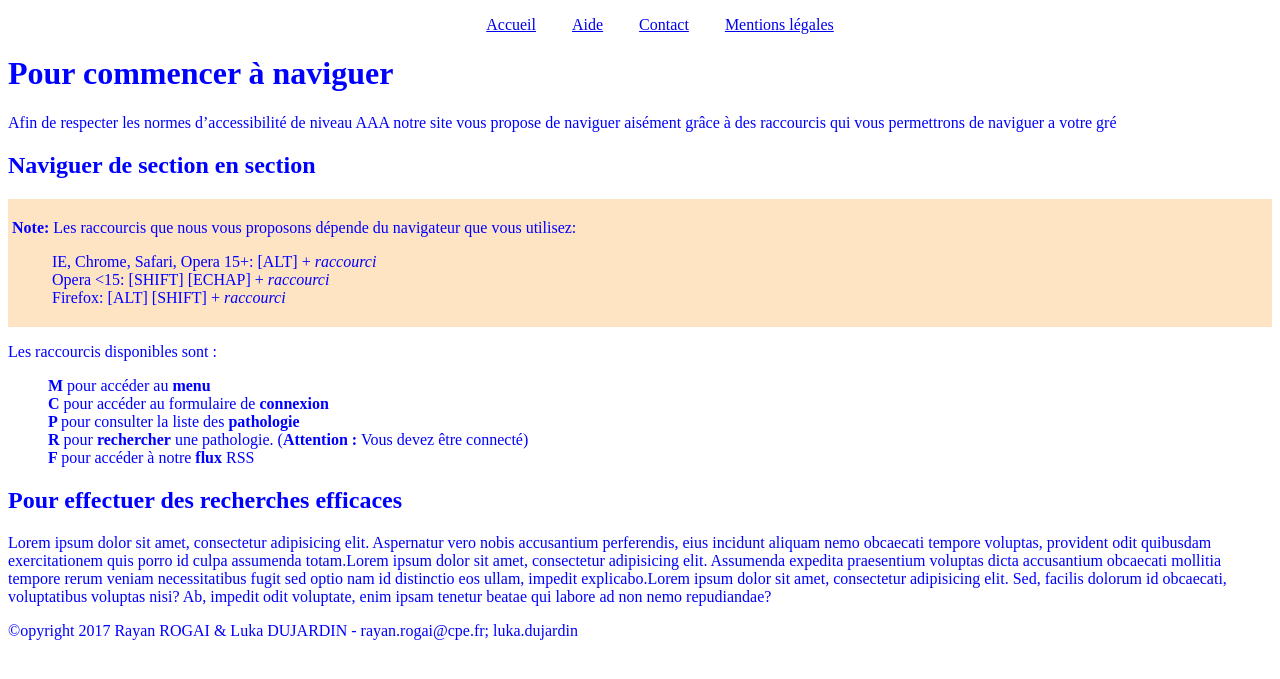
After one commit to rayrog/TLI, a PHP site: page /help.html in a window 1280 px wide. The commit adds this page. Shown: the top 679 px of the page. Run offline with PHP 8.4, Linux system fonts and the light colour scheme.

Commit message:
add webography, help, home content

```diff
--- a/css/style.css
+++ b/css/style.css
@@ -1,3 +1,19 @@
 body{
   color: blue;
 }
+
+#menu{
+  text-align: center;
+}
+
+ul{
+  list-style-type: none;
+}
+#menu li {
+  display: inline;
+  margin: 2vh;
+}
+.notif {
+  background-color:bisque;
+  padding: 0.5vh;
+}
--- /dev/null
+++ b/help.html
@@ -0,0 +1,60 @@
+<!DOCTYPE html >
+<html lang="fr-FR">
+
+<head>
+
+  <meta http-equiv="content-type" content="text/html; charset=UTF-8" />
+  <title>Association des Acuponcteurs soucieux de l'accessibilité </title>
+
+  <!-- Custom CSS -->
+  <link rel="stylesheet" type="text/css" href="css/style.css">
+
+  <!-- Custom JS -->
+  <script type="text/javascript" src="js/custom.js"></script>
+</head>
+
+<body>
+  <header>
+    <!-- Menu -->
+    <nav>
+      <ul id="menu">
+        <li><a href="/index.html" class="menu-item">Accueil</a></li>
+        <li><a href="/help.html" class="menu-item">Aide</a></li>
+        <li><a href="#contact" class="menu-item">Contact</a></li>
+        <li><a href="/mentions.html" class="menu-item">Mentions légales</a></li>
+      </ul>
+    </nav>
+  </header>
+
+  <!-- Connection Section -->
+  <div id="help">
+    <h1>Pour commencer à naviguer</h1>
+    <p>Afin de respecter les normes d’accessibilité de niveau AAA notre site vous propose de naviguer aisément grâce à des raccourcis qui vous permettrons de naviguer a votre gré</p>
+
+    <h2>Naviguer de section en section</h2>
+    <div class="notif">
+      <p><strong>Note:</strong> Les raccourcis que nous vous proposons dépende du navigateur que vous utilisez:</p>
+      <ul>
+        <li>IE, Chrome, Safari, Opera 15+: [ALT] + <em>raccourci</em></li>
+        <li>Opera &lt;15: [SHIFT] [ECHAP] + <em>raccourci</em></li>
+        <li>Firefox: [ALT] [SHIFT] + <em>raccourci</em></li>
+      </ul>
+    </div>
+    <p>Les raccourcis disponibles sont :</p>
+    <ul>
+      <li><strong>M </strong> pour accéder au <strong>menu</strong></li>
+      <li><strong>C </strong> pour accéder au formulaire de <strong>connexion</strong></li>
+      <li><strong>P </strong> pour consulter la liste des <strong>pathologie</strong></li>
+      <li><strong>R </strong> pour <strong>rechercher</strong> une pathologie. (<strong>Attention : </strong> Vous devez être connecté)</li>
+      <li><strong>F </strong> pour accéder à notre <strong>flux</strong> RSS</li>
+    </ul>
+
+    <h2>Pour effectuer des recherches efficaces</h2>
+    <p>Lorem ipsum dolor sit amet, consectetur adipisicing elit. Aspernatur vero nobis accusantium perferendis, eius incidunt aliquam nemo obcaecati tempore voluptas, provident odit quibusdam exercitationem quis porro id culpa assumenda totam.Lorem ipsum dolor sit amet, consectetur adipisicing elit. Assumenda expedita praesentium voluptas dicta accusantium obcaecati mollitia tempore rerum veniam necessitatibus fugit sed optio nam id distinctio eos ullam, impedit explicabo.Lorem ipsum dolor sit amet, consectetur adipisicing elit. Sed, facilis dolorum id obcaecati, voluptatibus voluptas nisi? Ab, impedit odit voluptate, enim ipsam tenetur beatae qui labore ad non nemo repudiandae?</p>
+  </div>
+
+
+  <footer id="contact"> &#169;opyright 2017 Rayan ROGAI &amp; Luka DUJARDIN - rayan.rogai@cpe.fr; luka.dujardin</footer>
+</body>
+
+</html>
--- a/js/custom.js
+++ /dev/null
@@ -1 +0,0 @@
-document.write("<img src='' alt='Ca marche!'");
```
Also changed, not shown: index.html (+41 -4 lines), mentions.html (added, +43 -0 lines), 1 other file.
